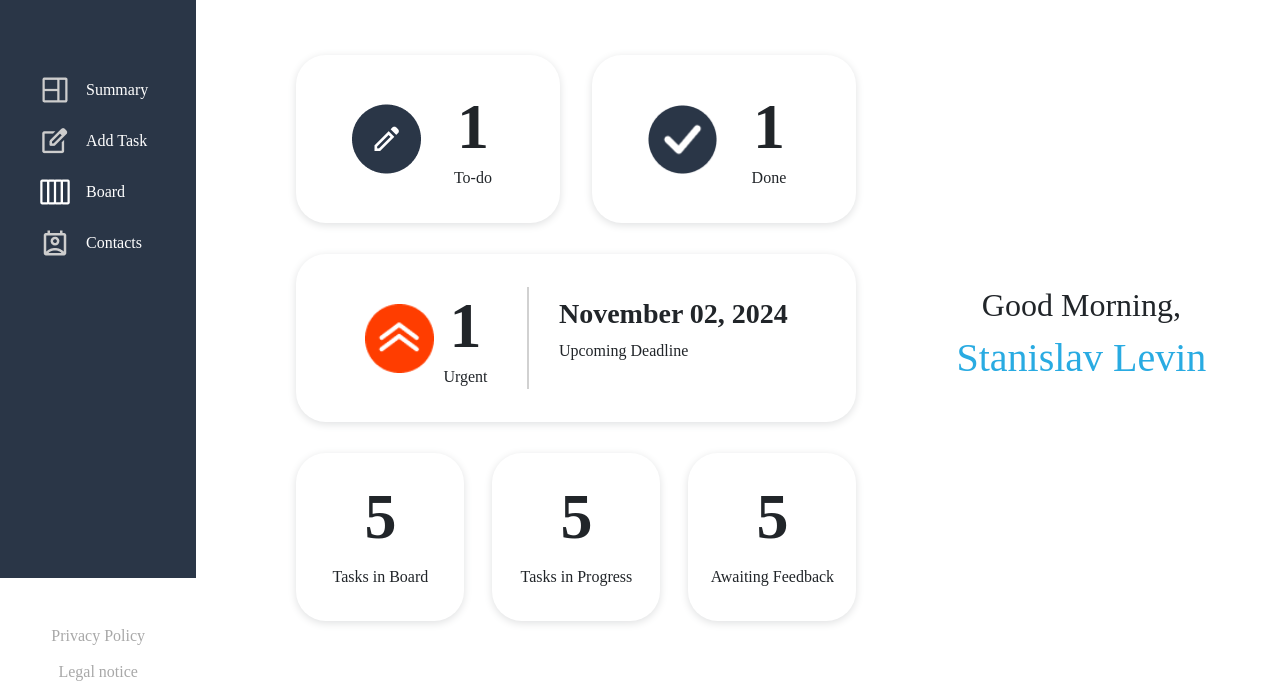
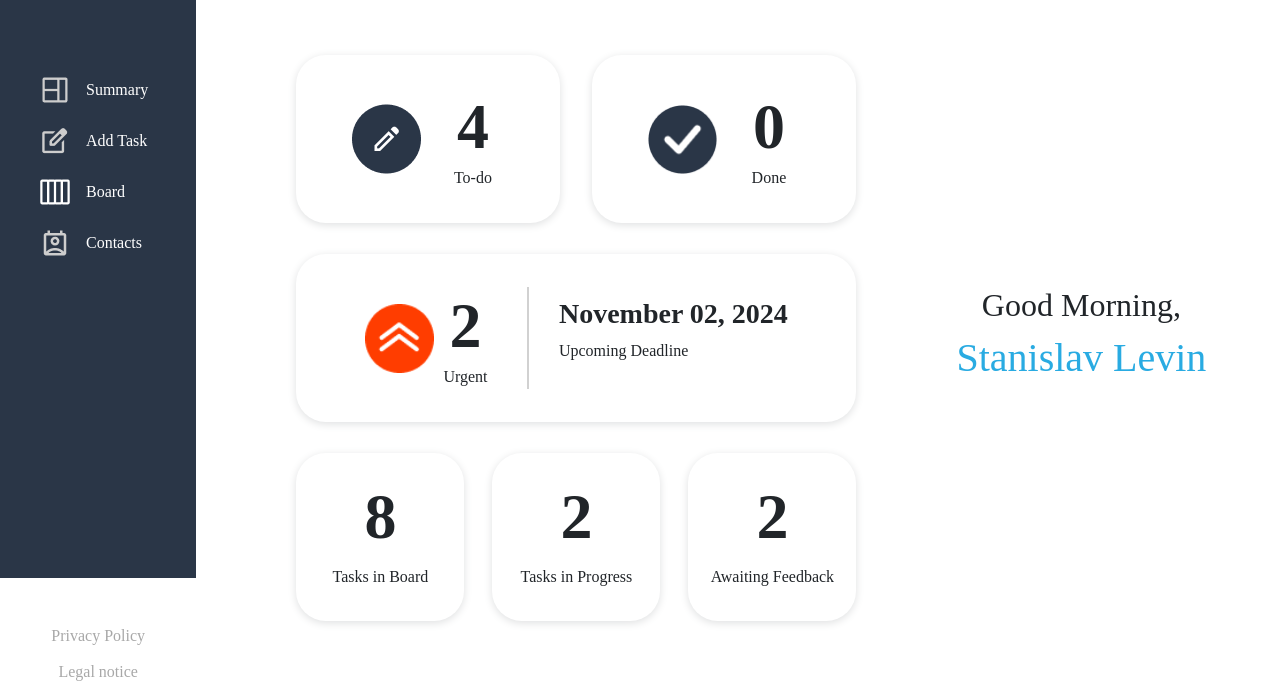
Before and after one commit to SilverBlure/Join, a website: page summary/summary.html in a window 1280 px wide. Shown: the part 222-912 px from the top of the page. Drawn offline with nearby package versions, Linux system fonts and the light colour scheme; files whose address does not match are found by name; a web font is replaced by a local one.

Commit message:
complete summary js

```diff
--- a/scripts/board.js
+++ b/scripts/board.js
@@ -28,6 +28,32 @@ let tasks = [
                 priority: 'Low',
                 category: { name: 'Technical Task', class: 'category-technical' },
                 subtasks: ['JS Datei einbinden', 'Summary Styling bearbeiten', 'auf github pushen', 'mit Team besprechen']
+            },
+            {
+                id: 7,
+                title: 'schlafen',
+                description: 'ausreichend schlafen',
+                workers: [
+                    { name: 'Stanislav Levin', class: 'worker-stanislav' },
+                    { name: 'Ozan Orhan', class: 'worker-ozan' }
+                ],
+                due_Date: '31.11.2024',
+                priority: 'Urgent',
+                category: { name: 'Technical Task', class: 'category-technical' },
+                subtasks: ['kleiner schritt 25', 'kleiner schritt 26', 'kleiner schritt 27', 'kleiner schritt 28']
+            },
+            {
+                id: 8,
+                title: 'backen',
+                description: 'Infused Brownies backen',
+                workers: [
+                    { name: 'Stanislav Levin', class: 'worker-stanislav' },
+                    { name: 'Kevin Fischer', class: 'worker-kevin' }
+                ],
+                due_Date: '31.11.2024',
+                priority: 'Middle',
+                category: { name: 'User Story', class: 'category-user-story' },
+                subtasks: ['kleiner schritt 29', 'kleiner schritt 30', 'kleiner schritt 31', 'kleiner schritt 32']
             }
         ]
     },
@@ -99,32 +125,6 @@ let tasks = [
         id: 'done',
         name: 'Done',
         task: [
-            {
-                id: 7,
-                title: 'schlafen',
-                description: 'ausreichend schlafen',
-                workers: [
-                    { name: 'Stanislav Levin', class: 'worker-stanislav' },
-                    { name: 'Ozan Orhan', class: 'worker-ozan' }
-                ],
-                due_Date: '31.11.2024',
-                priority: 'Urgent',
-                category: { name: 'Technical Task', class: 'category-technical' },
-                subtasks: ['kleiner schritt 25', 'kleiner schritt 26', 'kleiner schritt 27', 'kleiner schritt 28']
-            },
-            {
-                id: 8,
-                title: 'backen',
-                description: 'Infused Brownies backen',
-                workers: [
-                    { name: 'Stanislav Levin', class: 'worker-stanislav' },
-                    { name: 'Kevin Fischer', class: 'worker-kevin' }
-                ],
-                due_Date: '31.11.2024',
-                priority: 'Middle',
-                category: { name: 'User Story', class: 'category-user-story' },
-                subtasks: ['kleiner schritt 29', 'kleiner schritt 30', 'kleiner schritt 31', 'kleiner schritt 32']
-            }
         ]
     }
 ];
@@ -160,8 +160,8 @@ function renderBoard() {
                     <div class="d_spaceBetween">
                         <div class="worker">
                             ${task.workers.map((worker, index) =>
-                                `<p class="${worker.class} workerEmblem" style="margin-left: ${index === 1 ? '-10px' : '0'};">${worker.name.charAt(0)}</p>`
-                            ).join('')}
+                    `<p class="${worker.class} workerEmblem" style="margin-left: ${index === 1 ? '-10px' : '0'};">${worker.name.charAt(0)}</p>`
+                ).join('')}
                         </div>
                         <img class="priority" src="../../assets/icons/png/PrioritySymbols${task.priority}.png">
                     </div>
@@ -234,8 +234,8 @@ function findTask() {
                         <div class="d_spaceBetween">
                             <div class="worker">
                                 ${task.workers.map((worker, index) =>
-                                    `<p class="${worker.class} workerEmblem" style="margin-left: ${index === 1 ? '-10px' : '0'};">${worker.name.charAt(0)}</p>`
-                                ).join('')}
+                    `<p class="${worker.class} workerEmblem" style="margin-left: ${index === 1 ? '-10px' : '0'};">${worker.name.charAt(0)}</p>`
+                ).join('')}
                             </div>
                             <img class="priority" src="../../assets/icons/png/PrioritySymbols${task.priority}.png">
                         </div>
--- a/scripts/summary.js
+++ b/scripts/summary.js
@@ -0,0 +1,40 @@
+function renderDashboard() {
+     renderToDoTasks();
+     renderDoneTasks();
+     renderUrgentTasks();
+     renderAllTasks();
+     renderInProgressTasks();
+     renderAwaitingFeedbackTasks();
+}
+
+function renderToDoTasks() {
+    const toDoTasks = tasks.find(list => list.id === 'todo').task.length;
+    document.getElementById('toDoTasks').textContent = toDoTasks;
+}
+
+function renderDoneTasks() {
+    const doneTasks = tasks.find(list => list.id === 'done').task.length;
+    document.getElementById('doneTasks').textContent = doneTasks;
+}
+
+function renderUrgentTasks() {
+    const urgentTasks = tasks.reduce((count, list) =>
+        count + list.task.filter(task => task.priority === 'Urgent').length
+    , 0);
+    document.getElementById('urgentTasks').textContent = urgentTasks;
+}
+
+function renderAllTasks() {
+    const allTasks = tasks.reduce((count, list) => count + list.task.length, 0);
+    document.getElementById('allTasks').textContent = allTasks;
+}
+
+function renderInProgressTasks() {
+    const inProgressTasks = tasks.find(list => list.id === 'inProgress').task.length;
+    document.getElementById('inProgressTasks').textContent = inProgressTasks;
+}
+
+function renderAwaitingFeedbackTasks() {
+    const awaitingFeedbackTasks = tasks.find(list => list.id === 'awaitFeedback').task.length;
+    document.getElementById('awaitFeddbackTasks').textContent = awaitingFeedbackTasks;
+}
--- a/summary/summary.html
+++ b/summary/summary.html
@@ -37,14 +37,14 @@
                     <div class="do">
                         <img class="doIcon" src="../assets/icons/png/todo.png">
                         <div class="column">
-                            <h1  class="margin_0 taskNumber" >1</h1>
+                            <h1 id="toDoTasks" class="margin_0 taskNumber" >1</h1>
                             <p class="margin_0" >To-do</p>
                         </div>
                     </div>
                     <div class="do">
                         <img class="doIcon" src="../assets/icons/png/done.png">
                         <div class="column">
-                            <h1 class="margin_0 taskNumber">1</h1>
+                            <h1 id="doneTasks" class="margin_0 taskNumber">1</h1>
                             <p class="margin_0">Done</p>
                         </div>
                     </div>
@@ -53,7 +53,7 @@
                 <div class="urgent">
                     <img class="doIcon" src="../assets/icons/png/urgent.png">
                     <div class="column">
-                        <h1 class="margin_0 taskNumber">1</h1>
+                        <h1 id="urgentTasks" class="margin_0 taskNumber">1</h1>
                         <p class="margin_0">Urgent</p>
                     </div>
 
@@ -66,15 +66,15 @@
 
                 <div class="tasks">
                     <div class="tasksBox">
-                        <p class="taskNumber">5</p>
+                        <p id="allTasks" class="taskNumber">5</p>
                         <p>Tasks in Board</p>
                     </div>
                     <div class="tasksBox">
-                        <p class="taskNumber">5</p>
+                        <p id="inProgressTasks" class="taskNumber">5</p>
                         <p>Tasks in Progress</p>
                     </div>
                     <div class="tasksBox">
-                        <p class="taskNumber">5</p>
+                        <p id="awaitFeddbackTasks" class="taskNumber">5</p>
                         <p>Awaiting Feedback</p>
                     </div>
                 </div>
```
